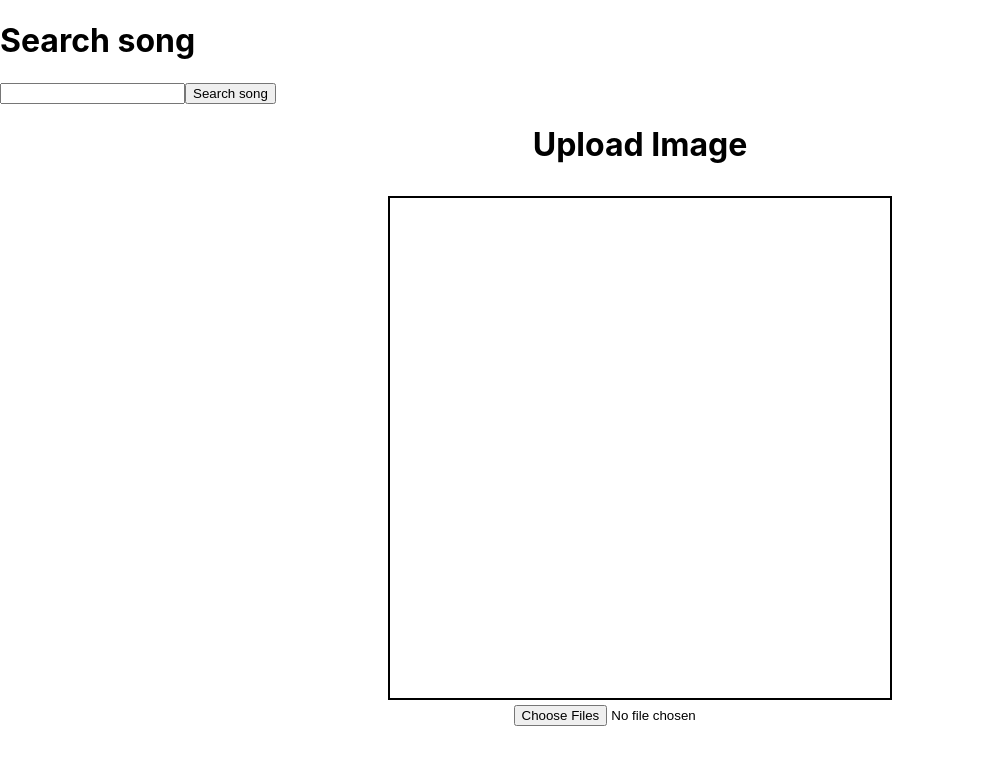
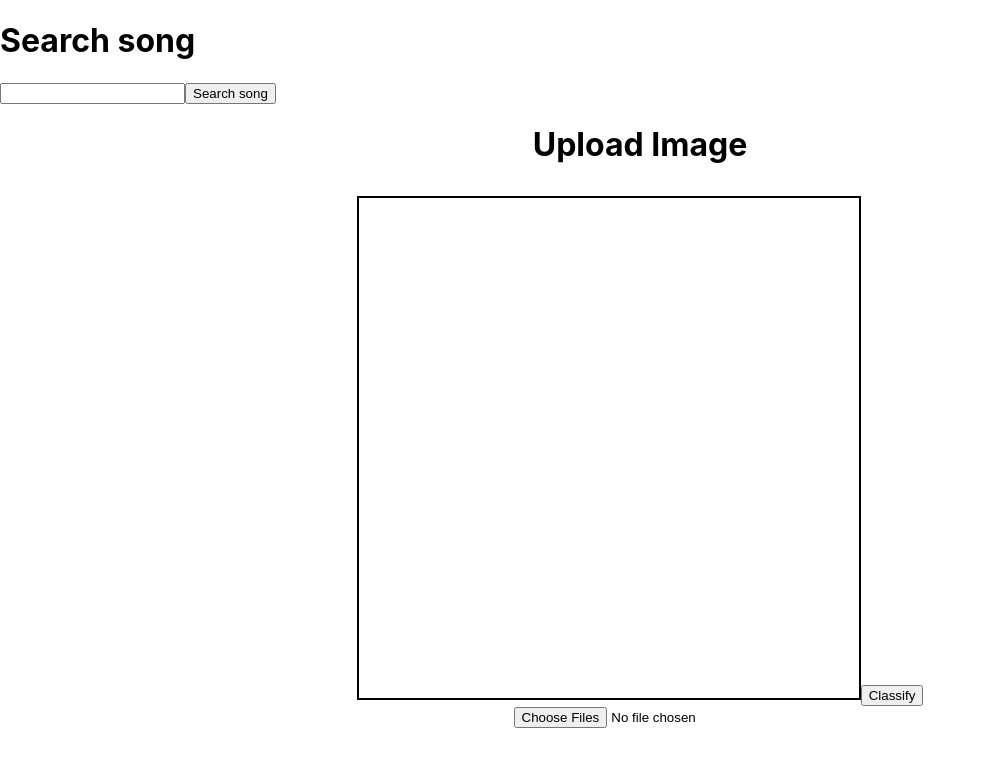
Before and after one commit to nfoote/ditty, a React (Create React App) app in the folder frontend/ditty-app/: page / in a window 1280 px wide. Shown: the top 766 px of the page, without its empty margins (0-986 px from the left). Built offline with nearby package versions, Linux system fonts and the light colour scheme.

Commit message:
add ability to use ml5 library on current image displayed in the gallery

```diff
--- a/frontend/ditty-app/package.json
+++ b/frontend/ditty-app/package.json
@@ -7,6 +7,8 @@
     "@testing-library/jest-dom": "^5.11.6",
     "@testing-library/react": "^11.2.2",
     "@testing-library/user-event": "^12.6.0",
+    "lodash": "^4.17.20",
+    "ml5": "^0.6.0",
     "react": "^17.0.1",
     "react-dom": "^17.0.1",
     "react-scripts": "4.0.1",
--- a/frontend/ditty-app/src/components/canvas.js
+++ b/frontend/ditty-app/src/components/canvas.js
@@ -1,9 +1,26 @@
 import React, { useRef, useEffect, useState } from 'react';
+import * as ml5 from 'ml5';
+import { map } from 'lodash';
 
 const Canvas = ({ imageData }) => {
   const canvasRef = useRef(null);
   const [context, setContext] = useState(null);
+  const [predictions, setPredictions] = useState([]);
   const img = new Image();
+
+  const transformResultData = (results) => map(results, (result) => result.label);
+
+  const classifyImg = () => {
+    // Initialize the Image Classifier method with MobileNet
+    // eslint-disable-next-line no-console
+    const classifier = ml5.imageClassifier('MobileNet', () => { console.log('Model Loaded'); });
+    // Put the image to classify inside a variable
+    const image = img;
+    // Make a prediction with a selected image
+    classifier.predict(image, 5, (err, results) => {
+      setPredictions(transformResultData(results));
+    });
+  };
 
   useEffect(() => {
     if (canvasRef.current) {
@@ -40,6 +57,25 @@ const Canvas = ({ imageData }) => {
           marginTop: 10,
         }}
       />
+      <button
+        type="button"
+        onClick={() => {
+          classifyImg();
+        }}
+      >
+        Classify
+      </button>
+      <div>
+        {predictions.map((p, key) => (
+          // eslint-disable-next-line react/no-array-index-key
+          <p key={key}>
+            {key + 1}
+            :
+            {p}
+          </p>
+        ))}
+      </div>
+
     </div>
   );
 };
```
Also changed, not shown: 2 other files (tests, documents, lock files or other folders).
